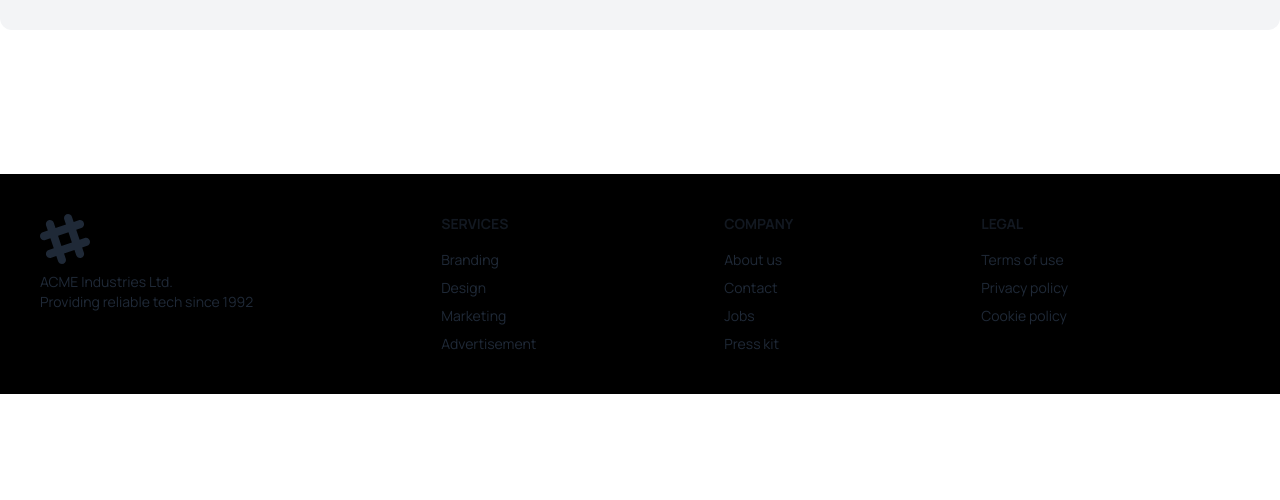
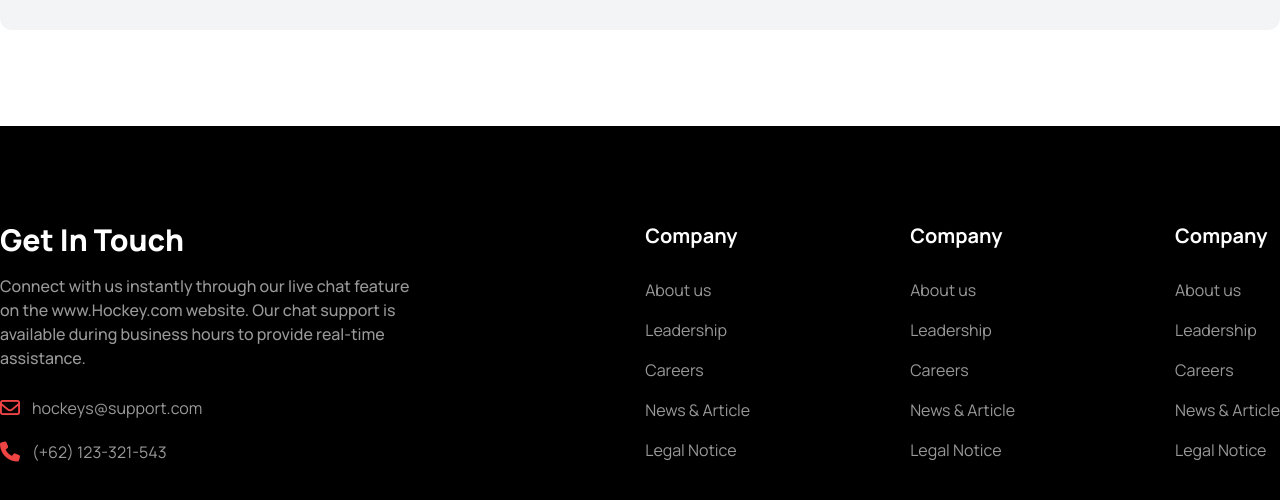
Before and after one commit to webcreatorakib/B9A3-Hockeys, a plain HTML site: page index.html in a window 1280 px wide. Shown: the part 5915-6415 px from the top of the page. Before the commit the page ends 6309 px from the top, so only its background shows below. Drawn offline with nearby package versions, Linux system fonts and the light colour scheme.

Commit message:
Complete footer section

```diff
--- a/index.html
+++ b/index.html
@@ -25,6 +25,7 @@
                 'card-color-1':'rgba(188, 237, 109, 0.1)',
                 'card-color-2':'rgba(253, 221, 95, 0.1)',
                 'card-color-3':'rgba(98, 156, 243, 0.1)',
+                'footer-color':'rgba(255, 255, 255, 0.60)',
             }
             }
         }
@@ -515,7 +516,7 @@
                 </div>
             </div>
             <!-- social -->
-            <div class="p-9 lg:my-12 my-6 rounded-xl bg-gray-100 text-center">
+            <div class="p-9 lg:mt-12 mt-6 rounded-xl bg-gray-100 text-center">
                 <h3 class="text-2xl font-extrabold">Social Media</h3>
                 <div>
                     <i class="m-4 text-xl fa-brands fa-twitter"></i>
@@ -527,31 +528,55 @@
         </section>
     </main>
     <!-- footer section -->
-    <footer class="footer p-10 bg-black text-base-content">
-        <aside>
-          <svg width="50" height="50" viewBox="0 0 24 24" xmlns="http://www.w3.org/2000/svg" fill-rule="evenodd" clip-rule="evenodd" class="fill-current"><path d="M22.672 15.226l-2.432.811.841 2.515c.33 1.019-.209 2.127-1.23 2.456-1.15.325-2.148-.321-2.463-1.226l-.84-2.518-5.013 1.677.84 2.517c.391 1.203-.434 2.542-1.831 2.542-.88 0-1.601-.564-1.86-1.314l-.842-2.516-2.431.809c-1.135.328-2.145-.317-2.463-1.229-.329-1.018.211-2.127 1.231-2.456l2.432-.809-1.621-4.823-2.432.808c-1.355.384-2.558-.59-2.558-1.839 0-.817.509-1.582 1.327-1.846l2.433-.809-.842-2.515c-.33-1.02.211-2.129 1.232-2.458 1.02-.329 2.13.209 2.461 1.229l.842 2.515 5.011-1.677-.839-2.517c-.403-1.238.484-2.553 1.843-2.553.819 0 1.585.509 1.85 1.326l.841 2.517 2.431-.81c1.02-.33 2.131.211 2.461 1.229.332 1.018-.21 2.126-1.23 2.456l-2.433.809 1.622 4.823 2.433-.809c1.242-.401 2.557.484 2.557 1.838 0 .819-.51 1.583-1.328 1.847m-8.992-6.428l-5.01 1.675 1.619 4.828 5.011-1.674-1.62-4.829z"></path></svg>
-          <p>ACME Industries Ltd.<br/>Providing reliable tech since 1992</p>
-        </aside>
-        <nav>
-          <header class="footer-title">Services</header>
-          <a class="link link-hover">Branding</a>
-          <a class="link link-hover">Design</a>
-          <a class="link link-hover">Marketing</a>
-          <a class="link link-hover">Advertisement</a>
-        </nav>
-        <nav>
-          <header class="footer-title">Company</header>
-          <a class="link link-hover">About us</a>
-          <a class="link link-hover">Contact</a>
-          <a class="link link-hover">Jobs</a>
-          <a class="link link-hover">Press kit</a>
-        </nav>
-        <nav>
-          <header class="footer-title">Legal</header>
-          <a class="link link-hover">Terms of use</a>
-          <a class="link link-hover">Privacy policy</a>
-          <a class="link link-hover">Cookie policy</a>
-        </nav>
-      </footer>
+    <footer class="bg-black text-white">
+        <div class="container mx-auto md:px-0 p-5 md:p-24">
+            <div class="flex flex-col md:flex-row justify-between pb-8 md:pb-0">
+                <div class="w-full mb-10 md:mb-0 text-center md:text-left md:w-2/6">
+                    <h2 class="text-3xl font-extrabold mb-4">Get In Touch</h2>
+                    <p class="text-base font-medium text-footer-color mb-6">Connect with us instantly through our live chat feature on the www.Hockey.com website. Our chat support is available during business hours to provide real-time assistance.</p>
+                    <div class="flex items-center justify-center md:justify-start mb-4">
+                        <i class="fa-regular fa-envelope text-red-500 text-xl"></i>
+                        <p class="text-footer-color ml-3">hockeys@support.com</p>
+                    </div>
+                    <div class="flex items-center justify-center md:justify-start">
+                        <i class="fa-solid fa-phone text-red-500 text-xl"></i>
+                        <p class="text-footer-color ml-3">(+62) 123-321-543</p>
+                    </div>
+                </div>
+                <div class="grid grid-cols-2 text-center md:text-start md:grid-cols-3 justify-stretch md:gap-16 lg:gap-40">
+                    <div>
+                        <h3 class="text-xl font-bold mb-7">Company</h3>
+                        <ul class="text-footer-color">
+                            <li class="mb-4">About us</li>
+                            <li class="mb-4">Leadership</li>
+                            <li class="mb-4">Careers</li>
+                            <li class="mb-4">News & Article</li>
+                            <li>Legal Notice</li>
+                        </ul>
+                    </div>
+                    <div>
+                        <h3 class="text-xl font-bold mb-7">Company</h3>
+                        <ul class="text-footer-color">
+                            <li class="mb-4">About us</li>
+                            <li class="mb-4">Leadership</li>
+                            <li class="mb-4">Careers</li>
+                            <li class="mb-4">News & Article</li>
+                            <li>Legal Notice</li>
+                        </ul>
+                    </div>
+                    <div class="col-span-2 md:col-span-1 mt-10 md:mt-0 text-center md:text-start">
+                        <h3 class="text-xl font-bold mb-7">Company</h3>
+                        <ul class="text-footer-color">
+                            <li class="mb-4">About us</li>
+                            <li class="mb-4">Leadership</li>
+                            <li class="mb-4">Careers</li>
+                            <li class="mb-4">News & Article</li>
+                            <li>Legal Notice</li>
+                        </ul>
+                    </div>
+                </div>
+            </div>
+        </div>
+    </footer>
 </body>
 </html>
```
